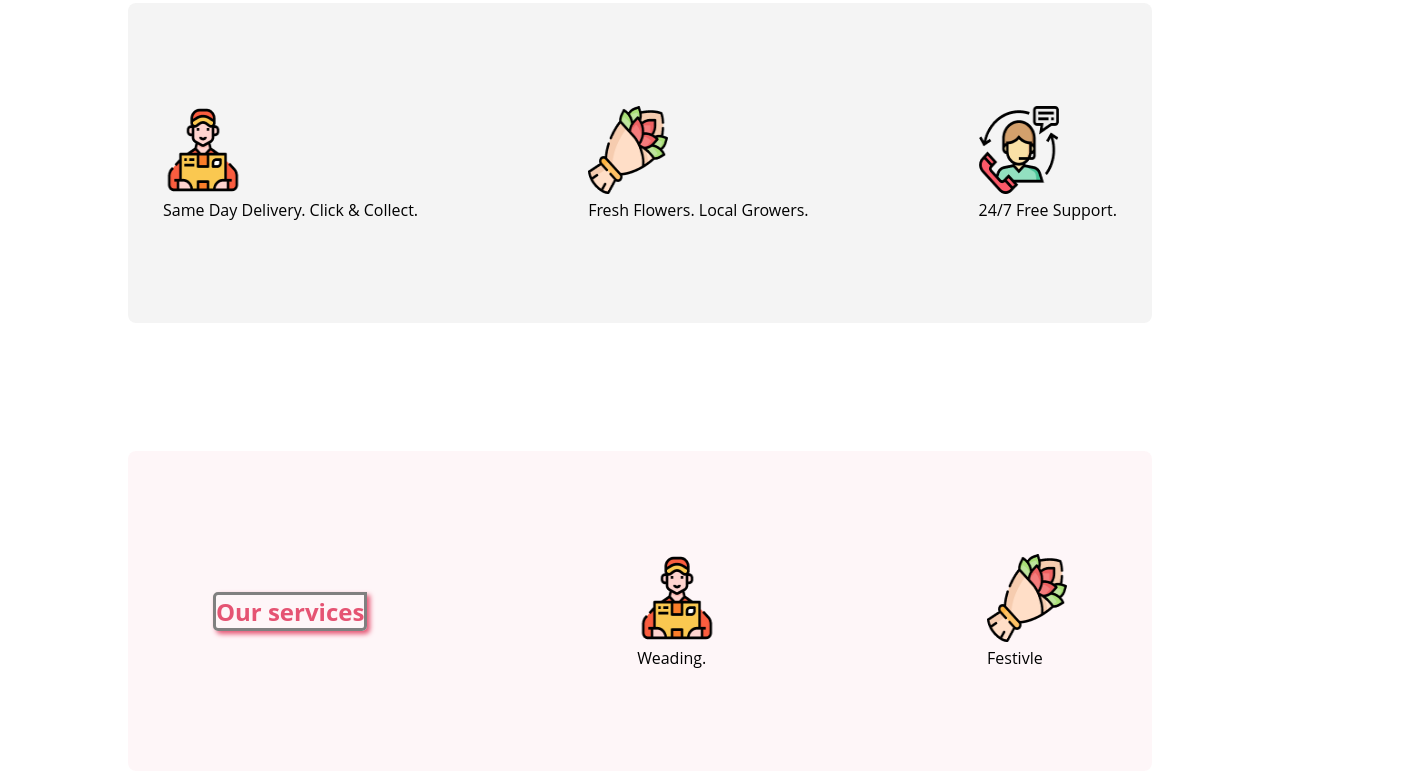
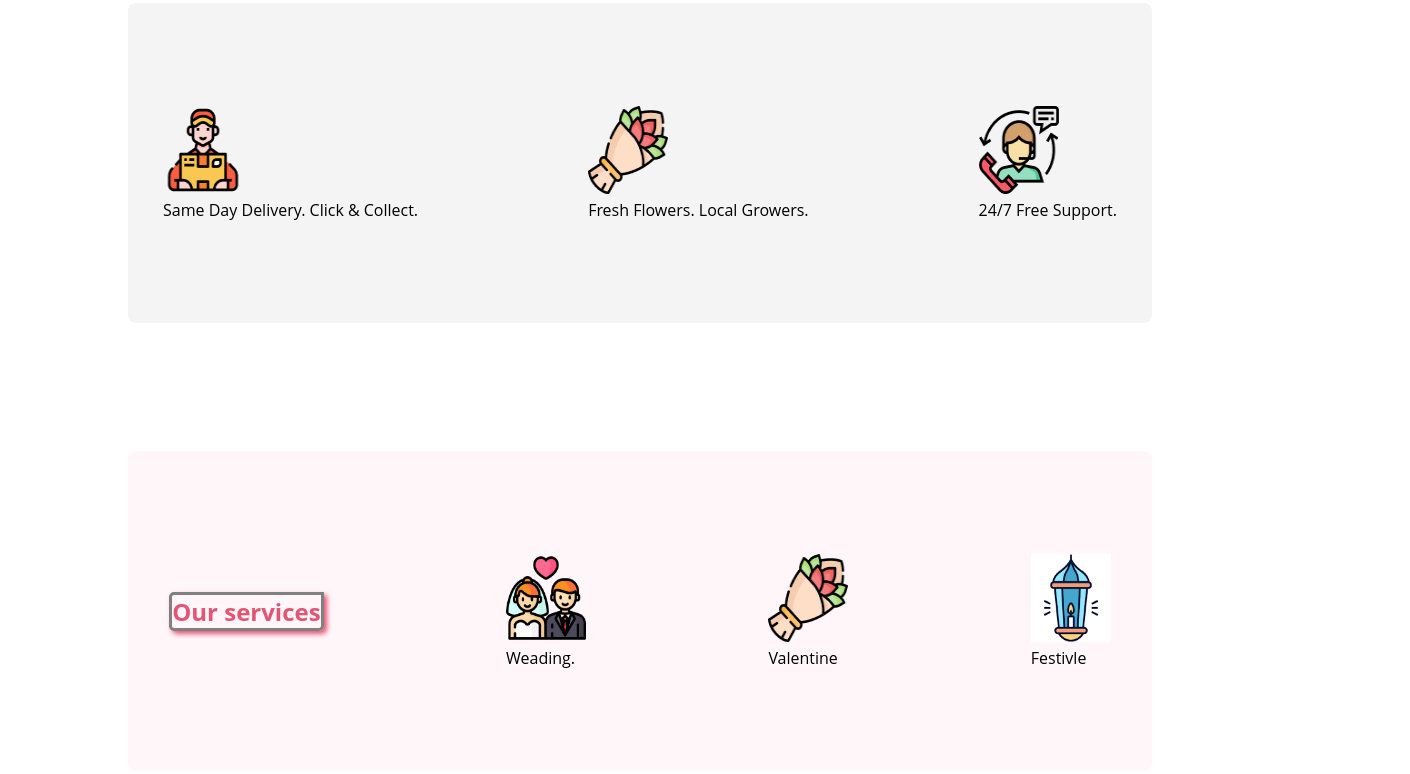
Before and after one commit to creative-hamza/flower-shop-assignment, a plain HTML site: page index.html in a window 1280 px wide. Shown: the part 2067-2841 px from the top of the page, 1410 px wide, since content can reach past the window. Drawn offline with Linux system fonts and the light colour scheme.

Commit message:
final update

```diff
--- a/index.html
+++ b/index.html
@@ -94,13 +94,19 @@
             <div class="service-container suport-container">
                 <h2 class="services-title">Our services</h2>
                 <div class="suport-content">
-                    <img class="icon" src="./Flower Asset/Group 57.png" alt="">
+                    <img class="icon" src="./Flower Asset/weading.png" alt="">
                     <p class="suport-information">
                         Weading.
                     </p>
                 </div>
                 <div class="suport-content">
                     <img class="icon" src="./Flower Asset/Group 58.png" alt="">
+                    <p class="suport-information">
+                        Valentine
+                    </p>
+                </div>
+                <div class="suport-content">
+                    <img class="icon" src="./Flower Asset/light.png" alt="">
                     <p class="suport-information">
                         Festivle
                     </p>
--- a/style/style.css
+++ b/style/style.css
@@ -67,7 +67,7 @@ body {
 
 .ficon {
     border-radius: 300px 300px 0px 0px;
-
+    height: 450px;
     padding-top: 30%;
 }
 
@@ -190,7 +190,7 @@ margin: auto;
 }
 .email{
     width: 500px;
-height: 20px;
+height: 40px;
 }
 .id-des{
     color: rgba(39, 39, 39, 0.60);
```
Also changed, not shown: Flower Asset/light.png (added), Flower Asset/weading.png (added).
